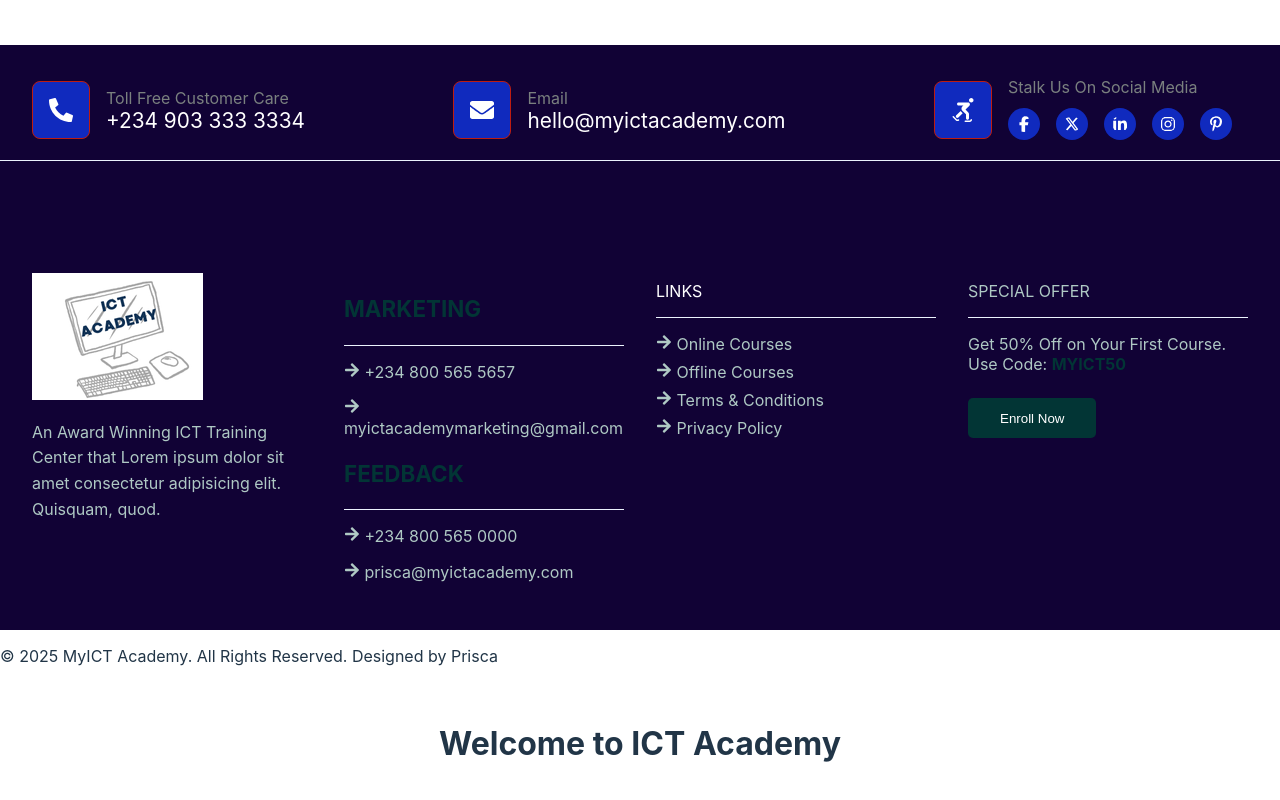
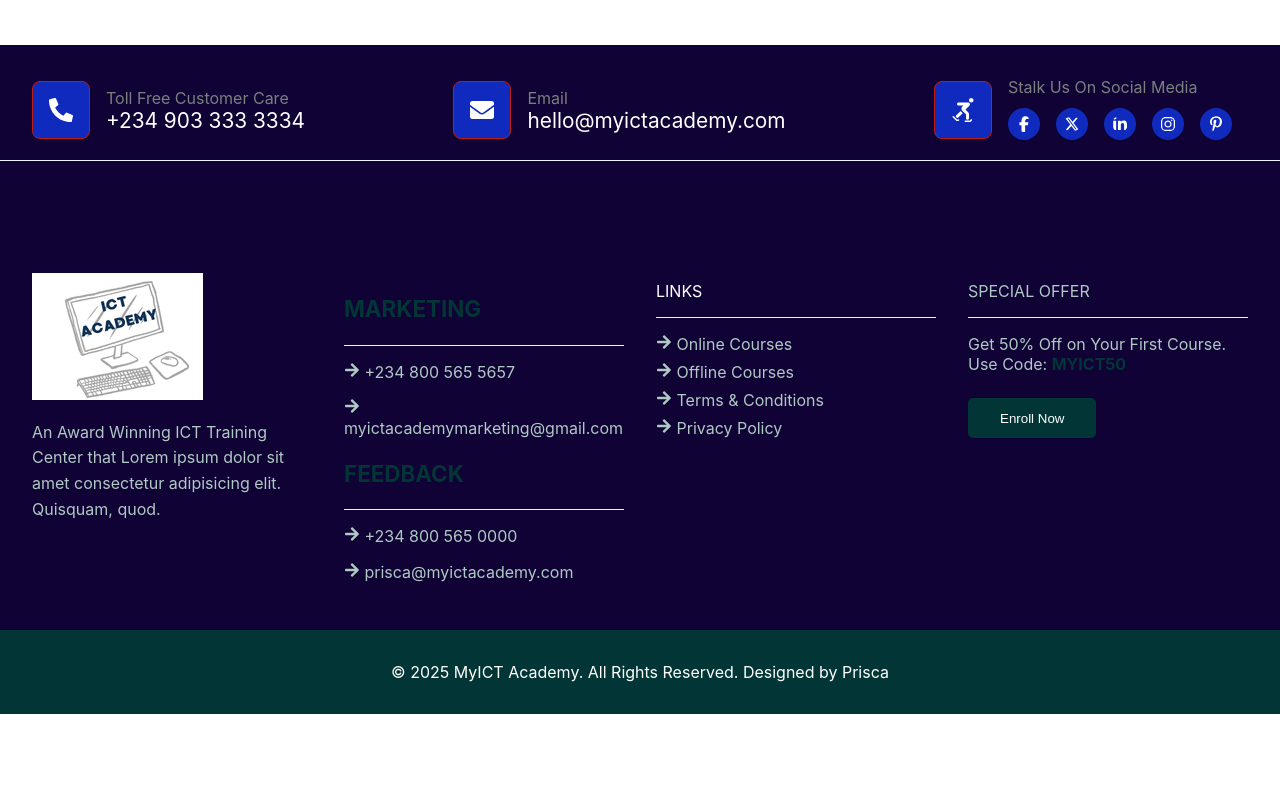
Before and after one commit to Prisca-01/ict-academy-website, a React (Vite) app: page / in a window 1280 px wide. Shown: the part 6025-6825 px from the top of the page. After the commit the page ends 6739 px from the top, so only its background shows below. Built offline with nearby package versions, Linux system fonts and the light colour scheme.

Commit message:
Added copyright section

```diff
--- a/src/App.tsx
+++ b/src/App.tsx
@@ -1,5 +1,5 @@
 // import { useState } from 'react'
-import { motion } from "motion/react";
+// import { motion } from "motion/react";
 import Header from "./components/header";
 import Hero from "./components/hero";
 import Welcome from "./components/welcome";
@@ -30,7 +30,7 @@ function App() {
       <Footer/>
     </section>
 
-    <div style={{ textAlign: "center", padding: "20px" }}>
+    {/* <div style={{ textAlign: "center", padding: "20px" }}>
       <motion.h1
         initial={{ opacity: 0, y: -50 }}
         animate={{ opacity: 1, y: 0 }}
@@ -39,7 +39,7 @@ function App() {
         Welcome to ICT Academy
       </motion.h1>
     </div>
-
+     */}
     </>
   )
 }
--- a/src/styles/footer.css
+++ b/src/styles/footer.css
@@ -241,3 +241,12 @@
     color: #023535;
     font-weight: bold;
   }
+
+  .copyright{
+    background-color: #023535;
+  }
+  .copyright{
+    color: #fff;
+    padding: 1rem 0;
+    text-align: center;
+  }
```
